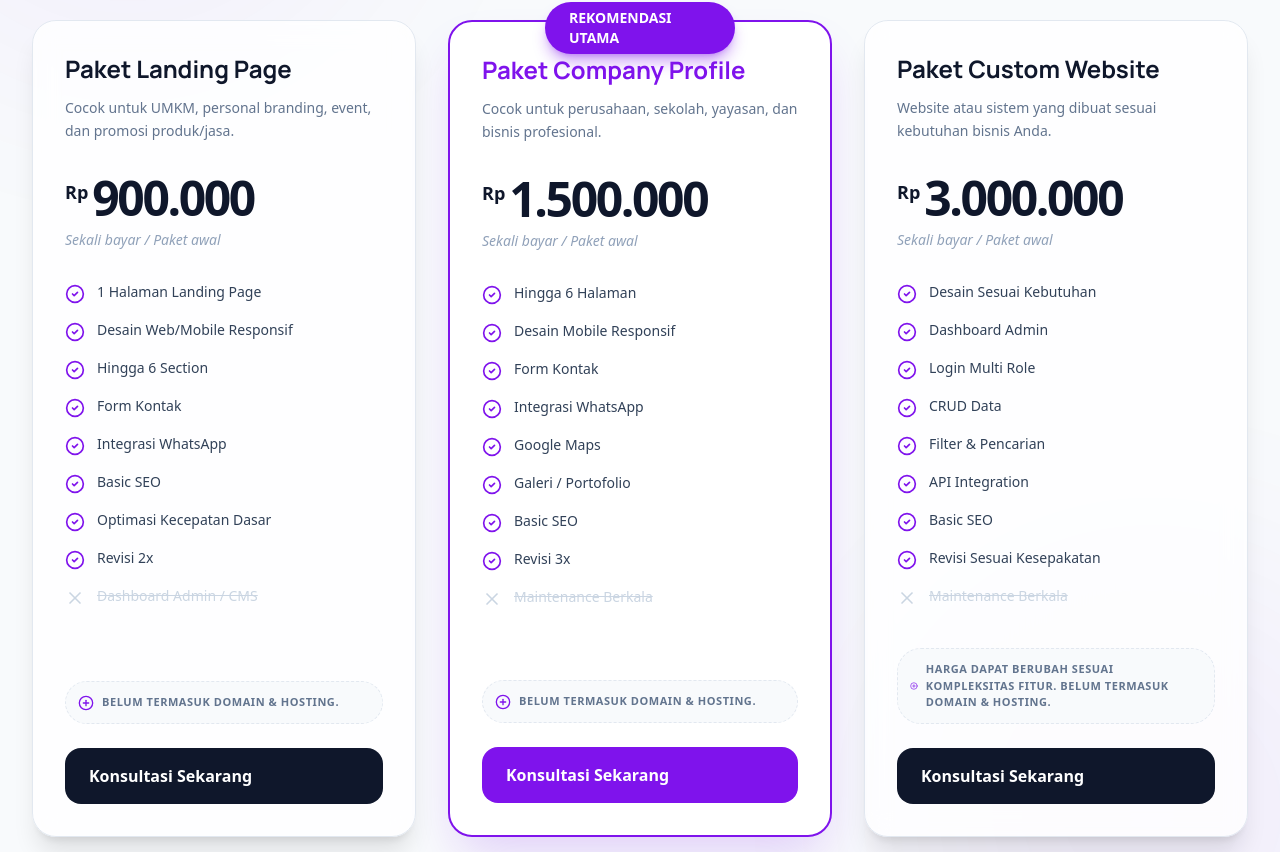
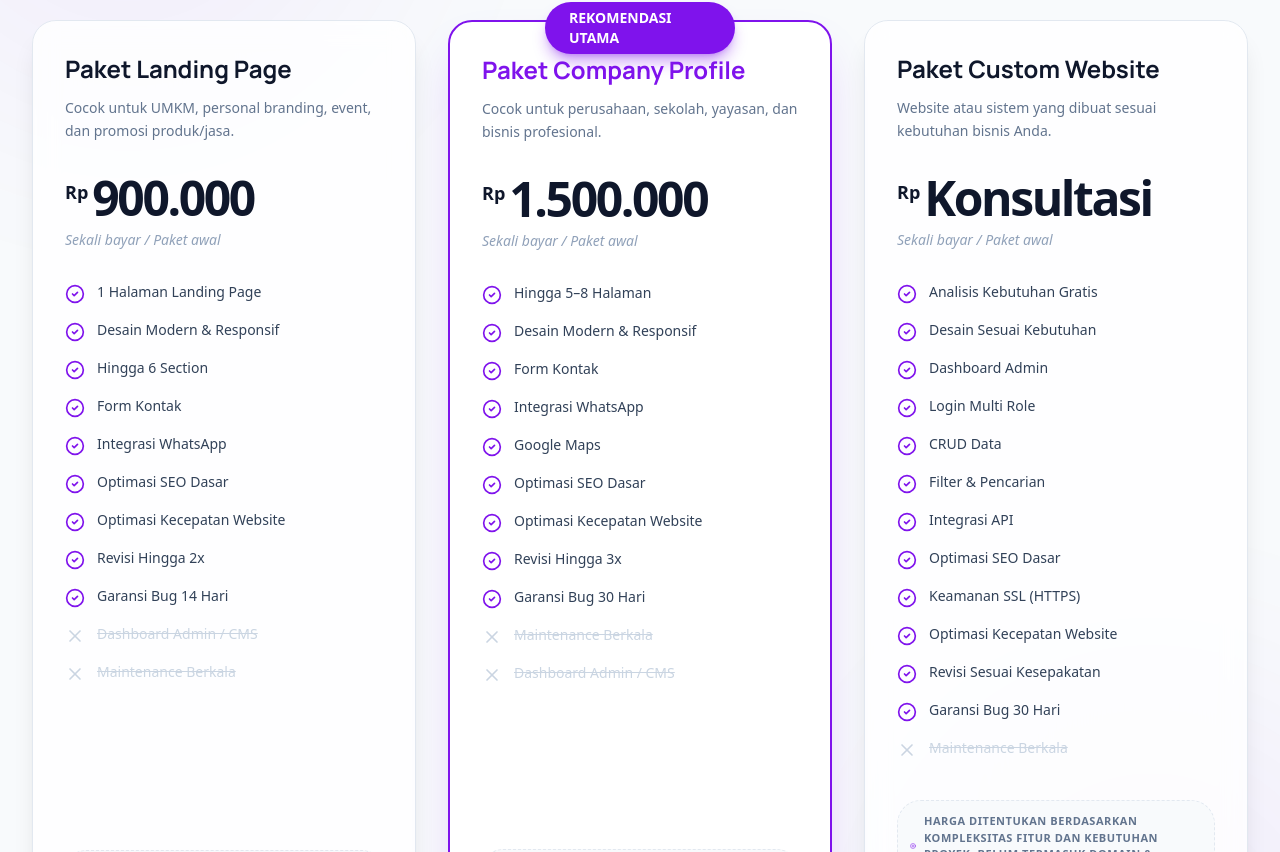
Before and after one commit to ArleyxaSyarif/arkanaweb, a Next.js app: page /pricing in a window 1280 px wide. Shown: the part 1048-1900 px from the top of the page. Built offline with nearby package versions, Linux system fonts and the light colour scheme; no server answers; the database is empty.

Commit message:
update pricing

```diff
--- a/app/pricing/components/PricingGrid.tsx
+++ b/app/pricing/components/PricingGrid.tsx
@@ -10,14 +10,16 @@ export default function PricingGrid() {
       price: "900.000",
       features: [
         { text: "1 Halaman Landing Page", available: true },
-        { text: "Desain Web/Mobile Responsif", available: true },
+        { text: "Desain Modern & Responsif", available: true },
         { text: "Hingga 6 Section", available: true },
         { text: "Form Kontak", available: true },
         { text: "Integrasi WhatsApp", available: true },
-        { text: "Basic SEO", available: true },
-        { text: "Optimasi Kecepatan Dasar", available: true },
-        { text: "Revisi 2x", available: true },
+        { text: "Optimasi SEO Dasar", available: true },
+        { text: "Optimasi Kecepatan Website", available: true },
+        { text: "Revisi Hingga 2x", available: true },
+        { text: "Garansi Bug 14 Hari", available: true },
         { text: "Dashboard Admin / CMS", available: false },
+        { text: "Maintenance Berkala", available: false },
       ],
       extraNote: "Belum termasuk domain & hosting."
     },
@@ -28,16 +30,17 @@ export default function PricingGrid() {
       price: "1.500.000",
       isPopular: true,
       features: [
-        { text: "Hingga 6 Halaman", available: true },
-        { text: "Desain Mobile Responsif", available: true },
+        { text: "Hingga 5–8 Halaman", available: true },
+        { text: "Desain Modern & Responsif", available: true },
         { text: "Form Kontak", available: true },
         { text: "Integrasi WhatsApp", available: true },
         { text: "Google Maps", available: true },
-        { text: "Galeri / Portofolio", available: true },
-        { text: "Basic SEO", available: true },
-        { text: "Revisi 3x", available: true },
+        { text: "Optimasi SEO Dasar", available: true },
+        { text: "Optimasi Kecepatan Website", available: true },
+        { text: "Revisi Hingga 3x", available: true },
+        { text: "Garansi Bug 30 Hari", available: true },
         { text: "Maintenance Berkala", available: false },
-
+        { text: "Dashboard Admin / CMS", available: false },
       ],
       extraNote: "Belum termasuk domain & hosting."
     },
@@ -45,20 +48,24 @@ export default function PricingGrid() {
     {
       name: "Paket Custom Website",
       desc: "Website atau sistem yang dibuat sesuai kebutuhan bisnis Anda.",
-      price: "3.000.000",
+      price: "Konsultasi",
       features: [
+        { text: "Analisis Kebutuhan Gratis", available: true },
         { text: "Desain Sesuai Kebutuhan", available: true },
         { text: "Dashboard Admin", available: true },
         { text: "Login Multi Role", available: true },
         { text: "CRUD Data", available: true },
         { text: "Filter & Pencarian", available: true },
-        { text: "API Integration", available: true },
-        { text: "Basic SEO", available: true },
+        { text: "Integrasi API", available: true },
+        { text: "Optimasi SEO Dasar", available: true },
+        { text: "Keamanan SSL (HTTPS)", available: true },
+        { text: "Optimasi Kecepatan Website", available: true },
         { text: "Revisi Sesuai Kesepakatan", available: true },
+        { text: "Garansi Bug 30 Hari", available: true },
         { text: "Maintenance Berkala", available: false },
       ],
-      extraNote: "Harga dapat berubah sesuai kompleksitas fitur. Belum termasuk domain & hosting."
-    }
+      extraNote: "Harga ditentukan berdasarkan kompleksitas fitur dan kebutuhan proyek. Belum termasuk domain & hosting."
+    },
   ];
 
   return (
```
